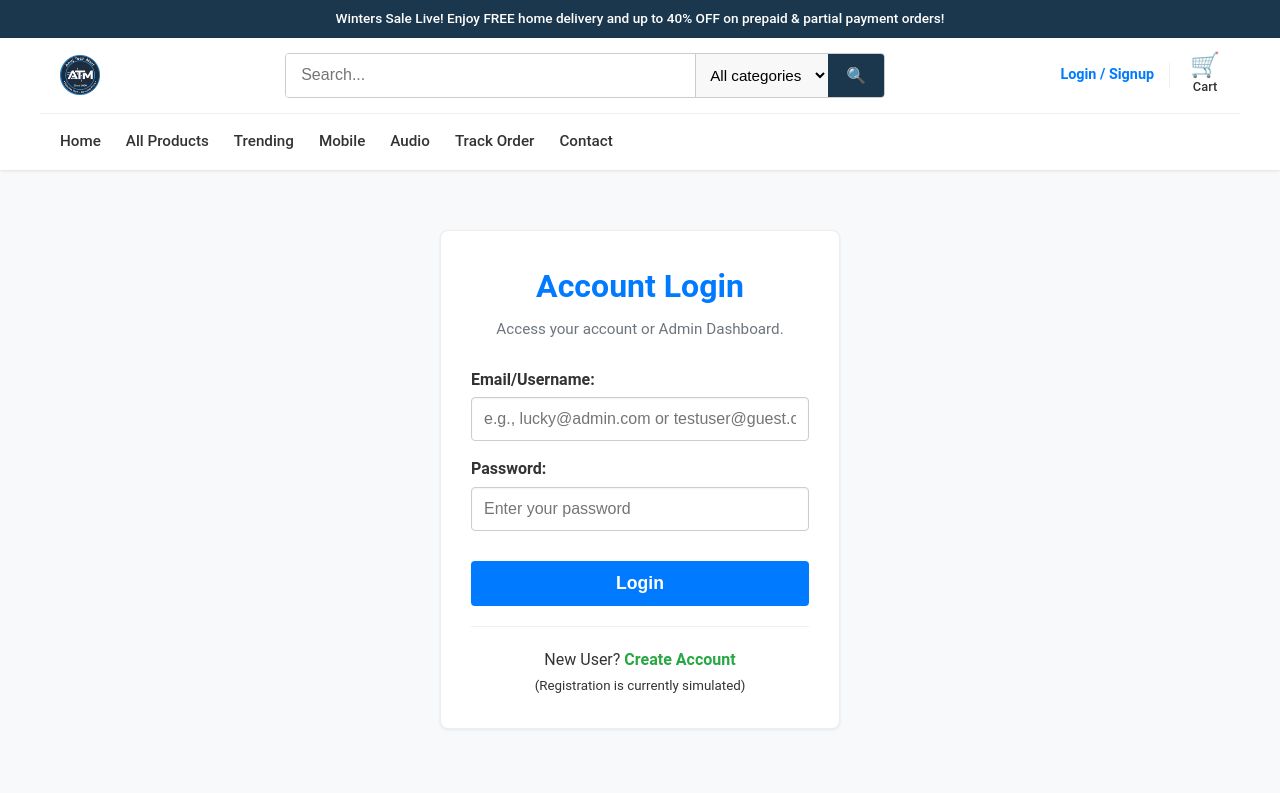
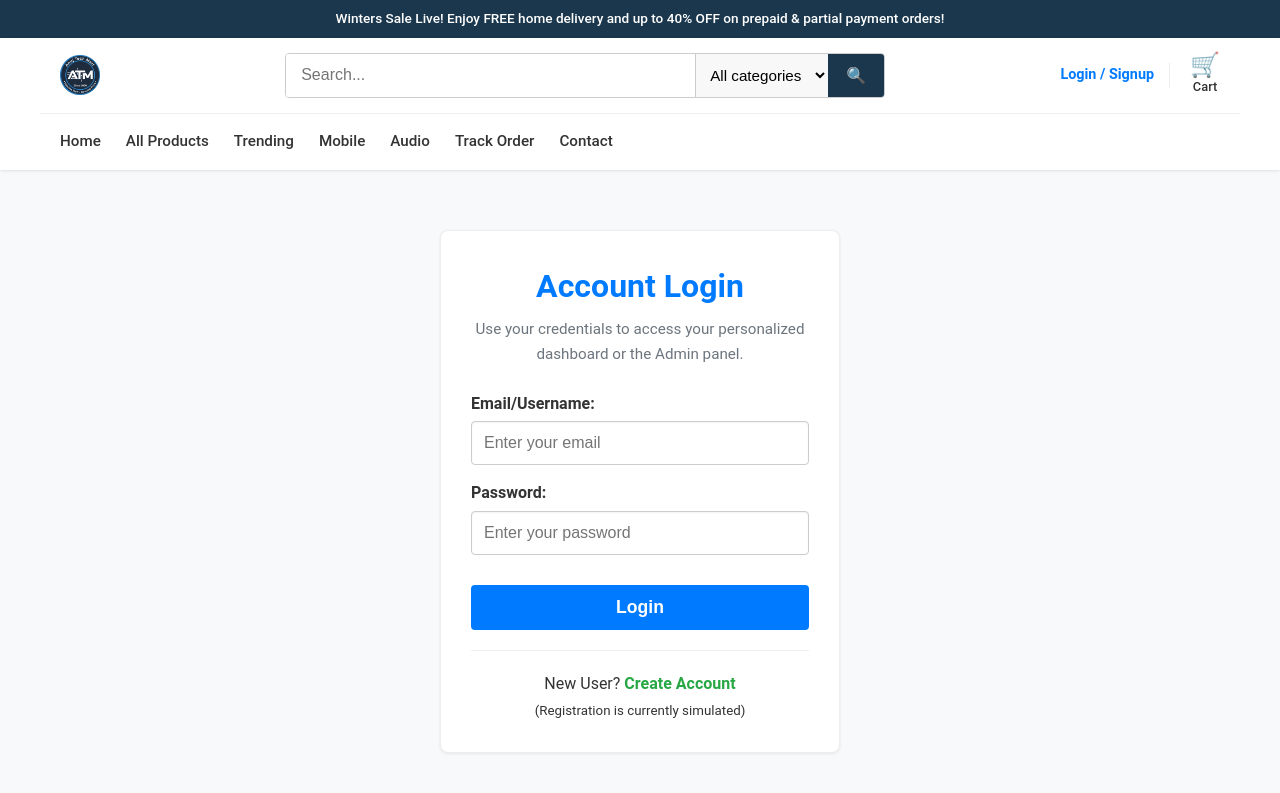
Before and after one commit to Hozaak/Anujtechmart, a React (Create React App) app: page /login in a window 1280 px wide. Shown: the top 793 px of the page. Built offline with nearby package versions, Linux system fonts and the light colour scheme.

Commit message:
Update Login.js

```diff
--- a/src/pages/Login/Login.js
+++ b/src/pages/Login/Login.js
@@ -1,7 +1,7 @@
 import React, { useState, useEffect } from 'react';
 import { useAuth } from '../../context/AuthContext';
 import { useNavigate, useLocation, Link } from 'react-router-dom';
-import './Login.css'; // We will create this CSS file next
+import './Login.css';
 
 const Login = () => {
     const [username, setUsername] = useState('');
@@ -9,19 +9,20 @@ const Login = () => {
     const [loginError, setLoginError] = useState(null);
     const [isLoggingIn, setIsLoggingIn] = useState(false);
 
-    const { login, isAuthenticated } = useAuth();
+    const { login, isAuthenticated, user } = useAuth(); // Added 'user'
     const navigate = useNavigate();
     const location = useLocation();
 
-    // Determine where to redirect after successful login (default to home)
-    const from = location.state?.from?.pathname || "/";
+    // Determine where to redirect after successful login
+    const adminLink = '/admin';
+    const userLink = '/profile'; // New user dashboard route
+    const redirectPath = user?.role === 'admin' ? adminLink : userLink;
 
-    // If already authenticated, redirect immediately
     useEffect(() => {
         if (isAuthenticated) {
-            navigate(from, { replace: true });
+            navigate(redirectPath, { replace: true });
         }
-    }, [isAuthenticated, navigate, from]);
+    }, [isAuthenticated, navigate, redirectPath]);
 
     const handleSubmit = async (e) => {
         e.preventDefault();
@@ -29,11 +30,9 @@ const Login = () => {
         setIsLoggingIn(true);
 
         try {
-            // Attempt to log in using the Auth Context function
             await login(username, password);
-            // The useEffect hook above will handle the navigation upon success
+            // Navigation handled by useEffect
         } catch (error) {
-            // Handle login failure (e.g., Invalid credentials)
             setLoginError(error.message || 'Login failed. Please check your credentials.');
         } finally {
             setIsLoggingIn(false);
@@ -41,15 +40,14 @@ const Login = () => {
     };
 
     if (isAuthenticated) {
-        // Render nothing or a quick message while waiting for the redirect effect
-        return <div className="login-page">Redirecting...</div>;
+        return <div className="login-page">Redirecting to Dashboard...</div>;
     }
 
     return (
         <div className="login-page">
             <div className="login-card card">
                 <h1 className="login-title">Account Login</h1>
-                <p className="login-subtitle">Access your account or Admin Dashboard.</p>
+                <p className="login-subtitle">Use your credentials to access your personalized dashboard or the Admin panel.</p>
 
                 <form onSubmit={handleSubmit} className="login-form">
 
@@ -62,7 +60,7 @@ const Login = () => {
                             id="username"
                             value={username}
                             onChange={(e) => setUsername(e.target.value)}
-                            placeholder="e.g., lucky@admin.com or testuser@guest.com"
+                            placeholder="Enter your email"
                             required
                         />
                     </div>
```
